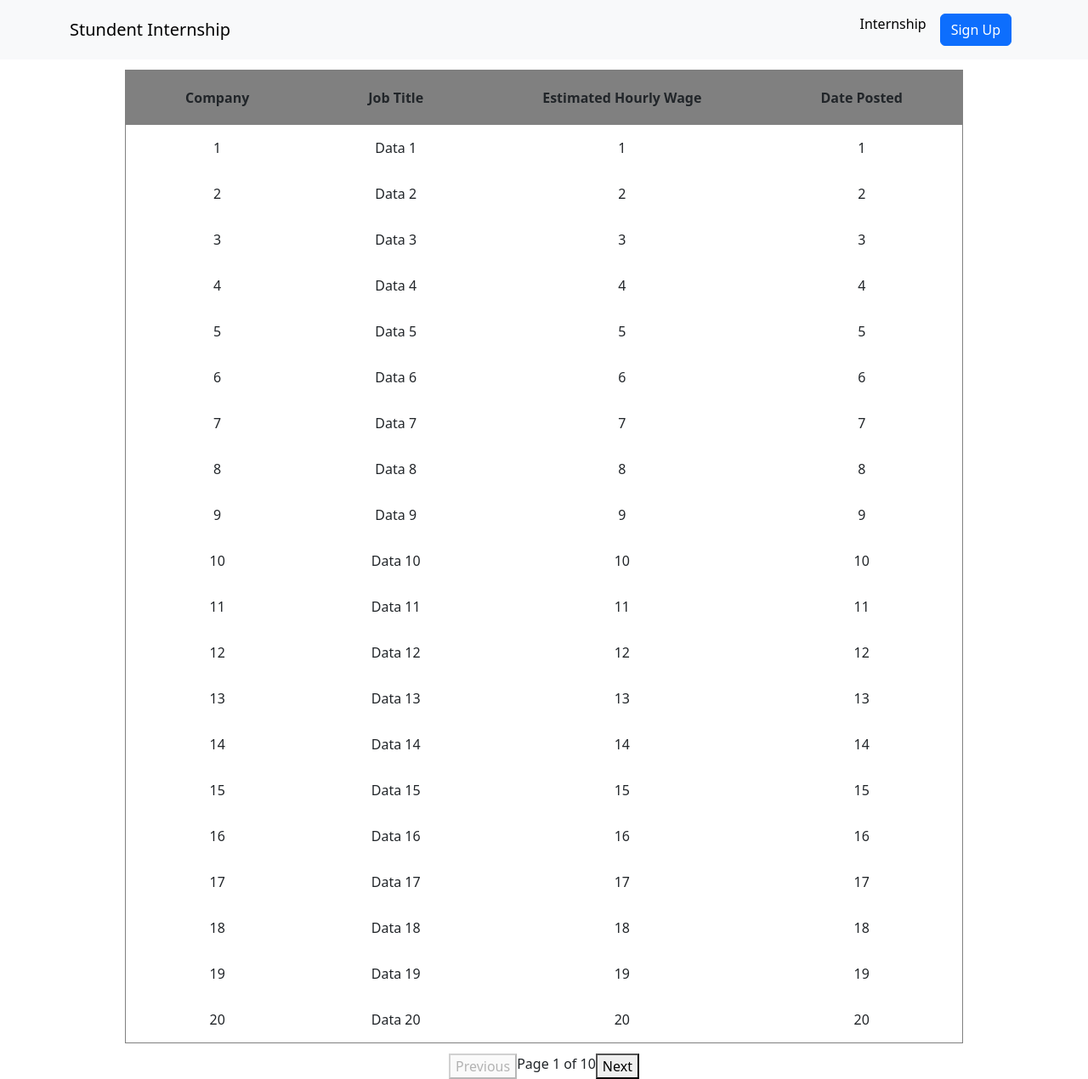
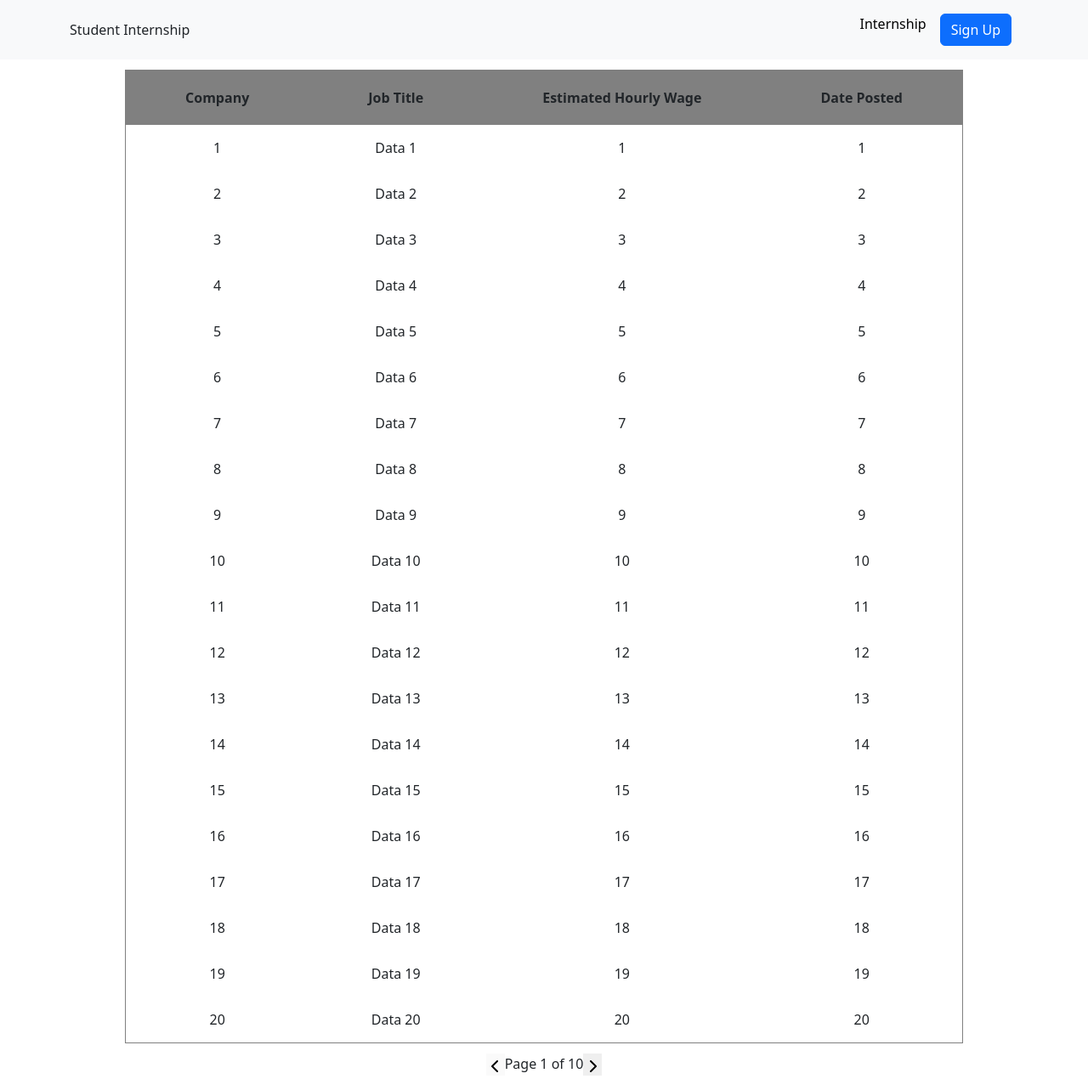
Before and after one commit to bram-n/Voyage, a React (Vite) app in the folder StudentBaseInternship/: page /internship in a window 1280 px wide. Shown: the whole page at 85% size. Built offline with nearby package versions, Linux system fonts and the light colour scheme; no server answers.

Commit message:
Added arrows

```diff
--- a/StudentBaseInternship/src/Aesthetics/ScrollTable.css
+++ b/StudentBaseInternship/src/Aesthetics/ScrollTable.css
@@ -34,3 +34,8 @@
   td{
     padding: 15px;
   }
+
+  .toggleButton{
+    background-color:none;
+    border: none;
+  }
--- a/StudentBaseInternship/src/Components/NavBar.tsx
+++ b/StudentBaseInternship/src/Components/NavBar.tsx
@@ -10,7 +10,8 @@ export default function NavBar() {
   return (
     <Navbar bg="light" data-bs-theme="light">
         <Container>
-          <Navbar.Brand>Stundent Internship</Navbar.Brand>
+          <NavLink to="/" className="nav-link">Student Internship</NavLink>
+
           <Nav className="">
             <NavLink to="/internship" className="nav-link">Internship</NavLink>
             { isAuthenticated ?
--- a/StudentBaseInternship/src/Components/Scroll.tsx
+++ b/StudentBaseInternship/src/Components/Scroll.tsx
@@ -2,6 +2,9 @@
 
 import React, { useEffect, useState } from 'react';
 import '../Aesthetics/ScrollTable.css'; // Import the CSS file
+import leftArrow from '../Aesthetics/leftarrow.svg';
+import rightArrow from '../Aesthetics/rightarrow.svg';
+
 const itemsPerPage = 20;
 
 const ScrollTable = () => {
@@ -58,14 +61,14 @@ const ScrollTable = () => {
         </tbody>
       </table>
       <div className="pagination">
-        <button onClick={handlePrevPage} disabled={currentPage === 1}>
-          Previous
+        <button onClick={handlePrevPage} disabled={currentPage === 1} className = "toggleButton"><img src={leftArrow} />
+
         </button>
         <span>
           Page {currentPage} of {totalPages}
         </span>
-        <button onClick={handleNextPage} disabled={currentPage === totalPages}>
-          Next
+        <button onClick={handleNextPage} disabled={currentPage === totalPages} className = "toggleButton">
+        <img src={rightArrow} />
         </button>
       </div>
     </div>
```
Also changed, not shown: StudentBaseInternship/src/Aesthetics/leftarrow.svg (added), StudentBaseInternship/src/Aesthetics/rightarrow.svg (added).
